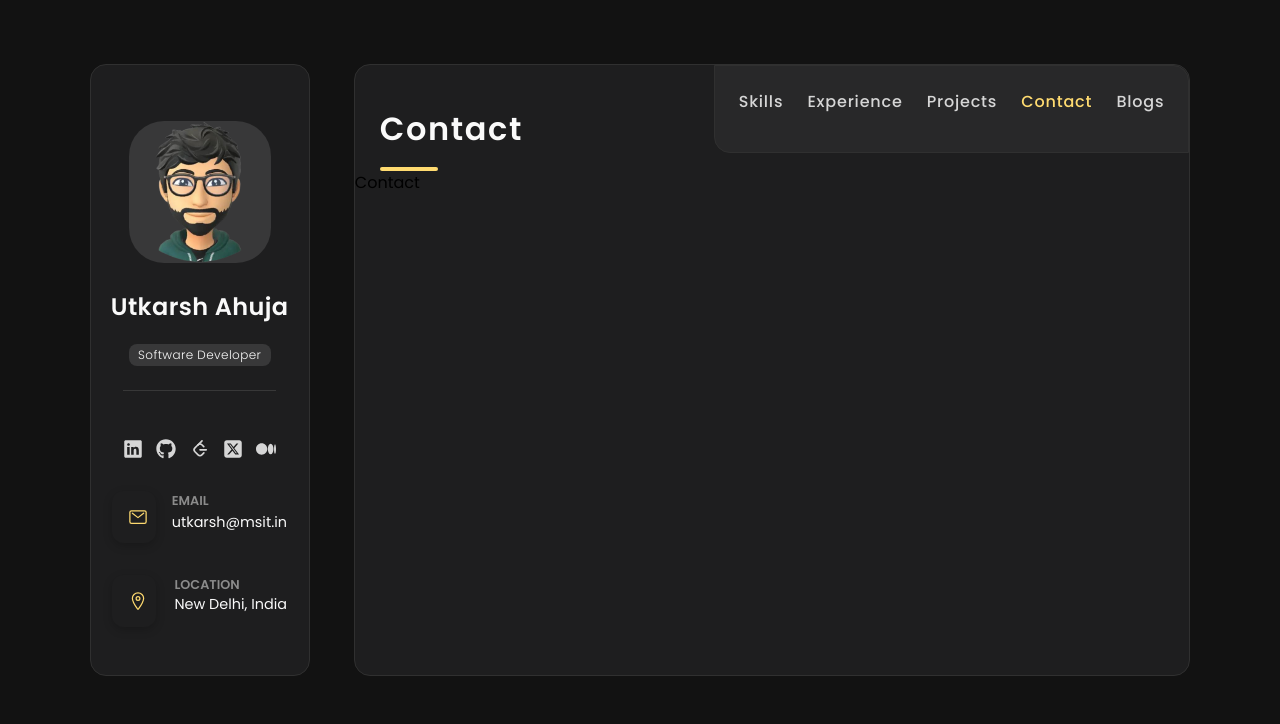
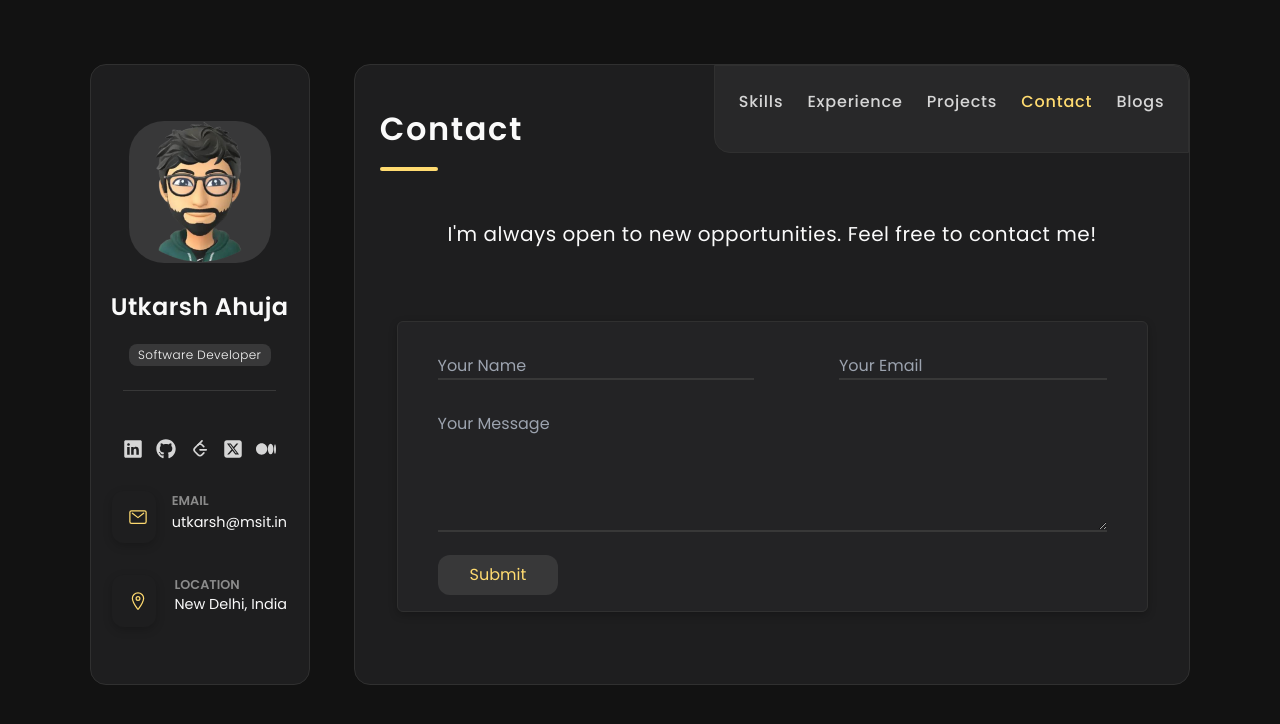
Before and after one commit to UtkarshAhuja2003/Portfolio, a Next.js app: page / in a window 1280 px wide. Both pictures are taken after a click on the element "Contact". Shown: the top 724 px of the page. Built offline with nearby package versions, Linux system fonts and the light colour scheme.

Commit message:
feat: contact added

```diff
--- a/package.json
+++ b/package.json
@@ -9,6 +9,7 @@
     "lint": "next lint"
   },
   "dependencies": {
+    "appwrite": "^13.0.1",
     "next": "14.1.0",
     "react": "^18",
     "react-dom": "^18",
--- a/src/app/Components/Main/Contact/index.tsx
+++ b/src/app/Components/Main/Contact/index.tsx
@@ -1,8 +1,76 @@
-
+'use client'
+import { useState } from "react";
+import { Client, Databases, ID } from "appwrite";
 
 const Contact = () => {
+  const [name, setName] = useState("");
+  const [email, setEmail] = useState("");
+  const [desc, setDesc] = useState("");
+
+  const client = new Client()
+    .setEndpoint('https://cloud.appwrite.io/v1')
+    .setProject('65b1607634712af6ba09');
+  const databases = new Databases(client);
+
+  const validateDetails = () => {
+    if (name === "") {
+      alert("Please enter your name!!");
+      return false;
+    }
+    else if (email === "") {
+      alert("Please enter your email!!");
+      return false;
+    }
+    else if (desc === "") {
+      alert("Please enter your message!!");
+      return false;
+    }
+    return true;
+  }
+
+  const handleSubmit = (e: any) => {
+    e.preventDefault();
+    if (validateDetails()) {
+      const date=new Date().toISOString();
+      const promise = databases.createDocument(
+        'portfolio',
+        'contact',
+        ID.unique(),
+        {
+          "name": name,
+          "email": email,
+          "desc": desc,
+          "timestamp": date
+        }
+      );
+
+      promise.then(function (response) {
+        alert("Thank you for Contacting!!");
+        setName("");
+        setEmail("");
+        setDesc("");
+      }, function (error) {
+        console.log(error);
+      });
+    }
+  }
+
   return (
-    <div>Contact</div>
+    <div>
+      <div className="text-[#FAFAFA] mx-4 text-[1.5vh] md:text-[2.5vh] tracking-wide text-center my-[2vh] md:my-[6vh]">
+        I'm always open to new opportunities. Feel free to contact me!
+      </div>
+      <div className="w-[90%] text-[#FAFAFA] bg-[#232325] mx-auto my-[4vh] md:my-[9vh] rounded-md py-4 px-4 md:px-10 shadow-[rgba(0,_0,_0,_0.24)_0px_3px_8px] border-[#303030] border-[1px]">
+        <div className="md:flex justify-between mx-auto">
+          <input value={name} onChange={(e) => setName(e.target.value)} placeholder="Your Name" type="text" name="name" className="bg-[#232325] border-b-2 my-4 border-[#383838] focus:outline-none" />
+          <input value={email} onChange={(e) => setEmail(e.target.value)} placeholder="Your Email" type="text" name="email" className="bg-[#232325] border-b-2 my-4 border-[#383838] focus:outline-none md:w-[40%]" />
+        </div>
+        <textarea value={desc} onChange={(e) => setDesc(e.target.value)} placeholder="Your Message" name="desc" className="bg-[#232325] border-b-2 my-4 h-[15vh] border-[#383838] focus:outline-none w-[100%]" />
+        <button onClick={(e) => { handleSubmit(e) }} className="py-2 px-8 hover:scale-90 transition-all duration-500 bg-[#383839] rounded-xl text-[#FFDB70]">
+          Submit
+        </button>
+      </div>
+    </div>
   )
 }
 
```
Also changed, not shown: 1 other file (tests, documents, lock files or other folders).
